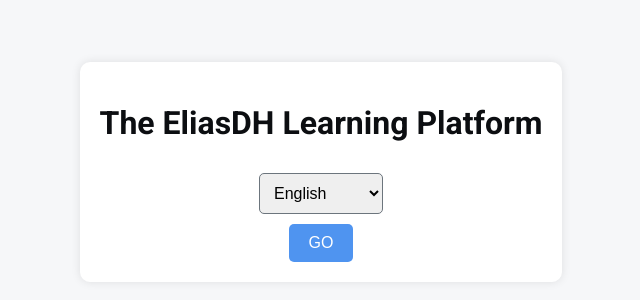
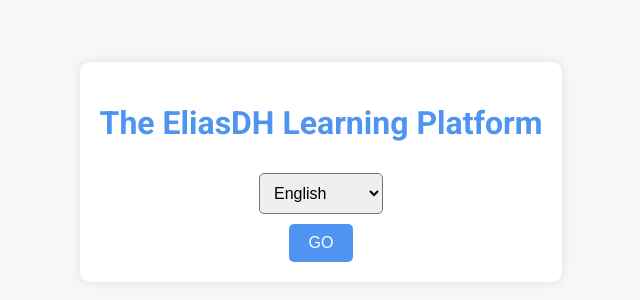
Before and after one commit to EliasDeHondt/Learning-Platform, a plain HTML site: page docs/index.html in a window 1280 px wide. Shown: the part 228-528 px from the top of the page, without its empty margins (319-959 px from the left). Drawn offline with Linux system fonts and the light colour scheme.

Commit message:
Add primary color to start screen heading for improved visibility

```diff
--- a/docs/index.html
+++ b/docs/index.html
@@ -80,6 +80,10 @@
                 display: flex;
                 flex-direction: column;
                 align-items: center;
+            }
+
+            #start-screen h1 {
+                color: var(--primary);
             }
 
             #quiz-screen {
```
